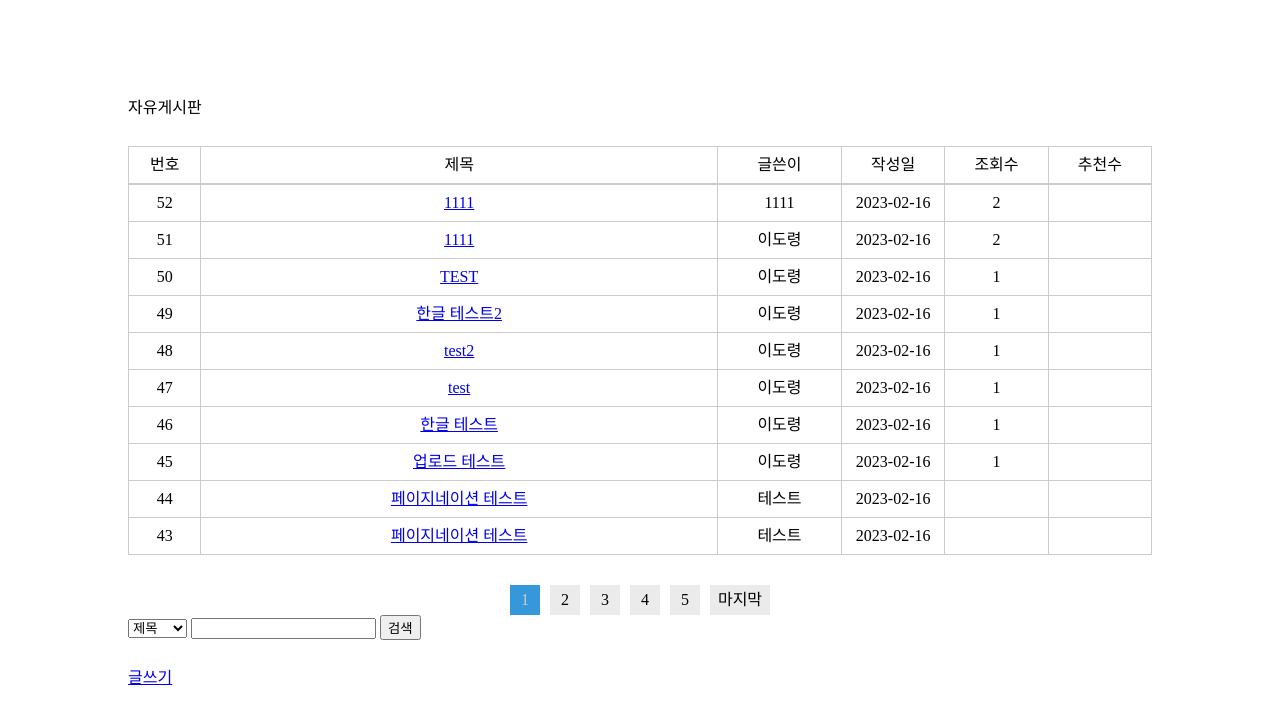
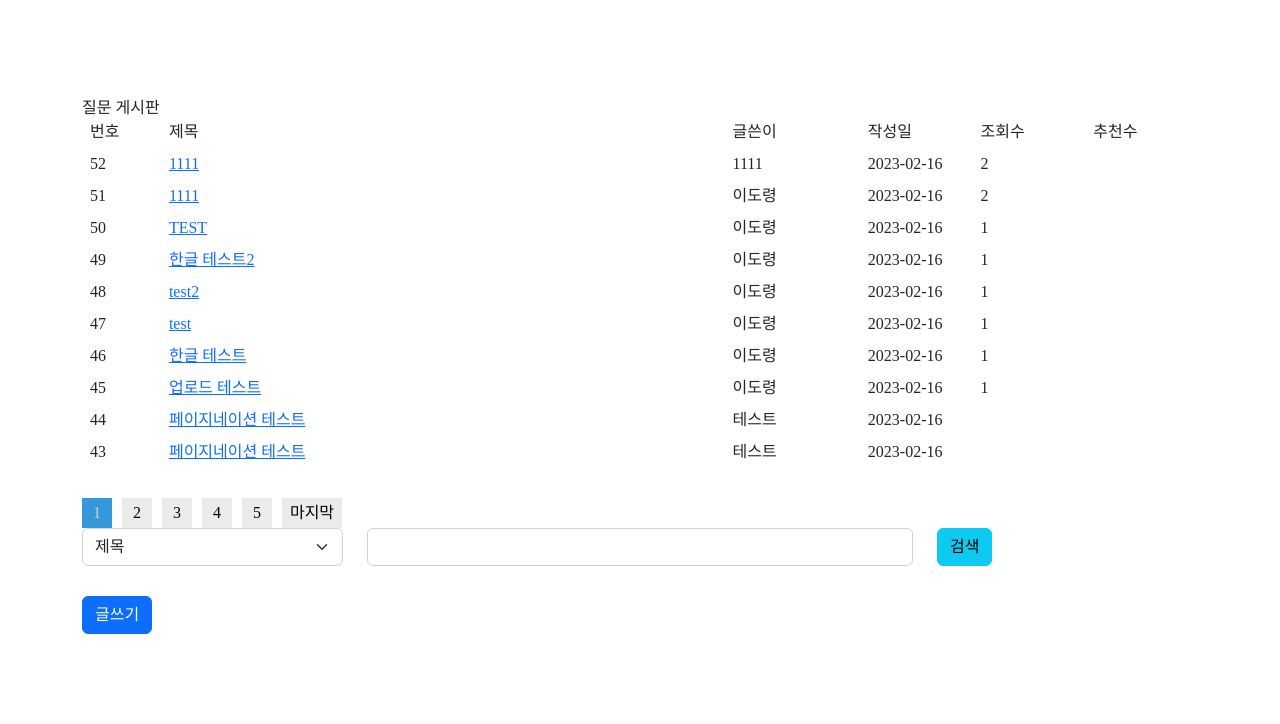
Before and after one commit to alikerock/board_adv, a PHP site: page /index.php in a window 1280 px wide. Shown: the top 724 px of the page. Run offline with PHP 8.4, Linux system fonts and the light colour scheme; data comes from the database, SQL or seed files in the repository; some libraries are stand-ins or nearby versions.

Commit message:
pagenation update

```diff
--- a/index.php
+++ b/index.php
@@ -32,15 +32,16 @@
     <meta charset="UTF-8">
     <meta http-equiv="X-UA-Compatible" content="IE=edge">
     <meta name="viewport" content="width=device-width, initial-scale=1.0">
-    <title>게시판</title>
+    <title>질문 게시판</title>
+    <link rel="stylesheet" href="https://cdnjs.cloudflare.com/ajax/libs/bootstrap/5.2.3/css/bootstrap.min.css" integrity="sha512-SbiR/eusphKoMVVXysTKG/7VseWii+Y3FdHrt0EpKgpToZeemhqHeZeLWLhJutz/2ut2Vw1uQEj2MbRF+TVBUA==" crossorigin="anonymous" referrerpolicy="no-referrer" />
     <link rel="stylesheet" href="https://cdnjs.cloudflare.com/ajax/libs/font-awesome/6.3.0/css/all.min.css" integrity="sha512-SzlrxWUlpfuzQ+pcUCosxcglQRNAq/DZjVsC0lE40xsADsfeQoEypE+enwcOiGjk/bSuGGKHEyjSoQ1zVisanQ==" crossorigin="anonymous" referrerpolicy="no-referrer" />
     <link rel="stylesheet" href="./css/bbs_style.css">
 </head>
 <body>
-    <div class="board_area">
-        <h1>자유게시판</h1>
+    <div class="container">
+        <h1>질문 게시판</h1>
 
-        <table class="list-table">
+        <table class="table table-hover">
             <colgroup>
                 <col class="col1">
                 <col class="col2">
@@ -82,8 +83,8 @@
                         $rc ='';
                     }
 
-                    if(iconv_strlen($title) > 10){
-                        $title = str_replace($row['title'],iconv_substr($row['title'], 0, 10)."...",$row['title']);
+                    if(mb_strlen($title) > 10){
+                        $title = str_replace($row['title'],mb_substr($row['title'], 0, 10)."...",$row['title']);
                     }
                 ?>
                 <tr>
@@ -124,7 +125,7 @@
                     if($page>1){
                         echo "<li><a href='?page=1' class='button'>처음</a></li>";
                         if($block_num > 1){
-                            $prev = ($block_num-2)*$list + 1;
+                            $prev = ($block_num - 2) * $block_ct + 1;
                             echo "<li><a href='?page=$prev' class='button'>이전</a></li>";
                         }
                     }
@@ -139,7 +140,7 @@
 
                 if($page<$total_page){
                     if($total_block > $block_num){
-                        $next = $block_num*$list + 1;
+                        $next = $block_num * $block_ct + 1;
                         echo "<li><a href='?page=$next' class='button'>다음</a></li>";
                     }
                     echo "<li><a href='?page=$total_page' class='button'>마지막</a></li>";
@@ -148,18 +149,26 @@
             </ul>
         </div>
         <div class="search_form">
-            <form action="page/board/search_result.php" method="get">
-                <select name="search_cat" id="">
+            <form action="page/board/search_result.php" method="get" class="row">
+                <div class="col-md-3">
+                <select name="search_cat" id="" class="form-select" aria-label="Default select example">
                     <option value="title">제목</option>
                     <option value="name">글쓴이</option>
                     <option value="content">내용</option>
                 </select>
-                <input type="search" name="search" required>
-                <button>검색</button>
+                </div>
+                <div class="col-md-6">
+                    <input type="search" name="search" required class="form-control">
+
+                </div>
+                <div class="col-md-3">
+                <button class="btn btn-info">검색</button>
+                </div>
+
             </form>
         </div>
         <div class="board_btns">
-            <a href="./page/board/write.php">글쓰기</a>
+            <a href="./page/board/write.php" class="btn btn-primary">글쓰기</a>
         </div>
     </div>
     <?php
```
